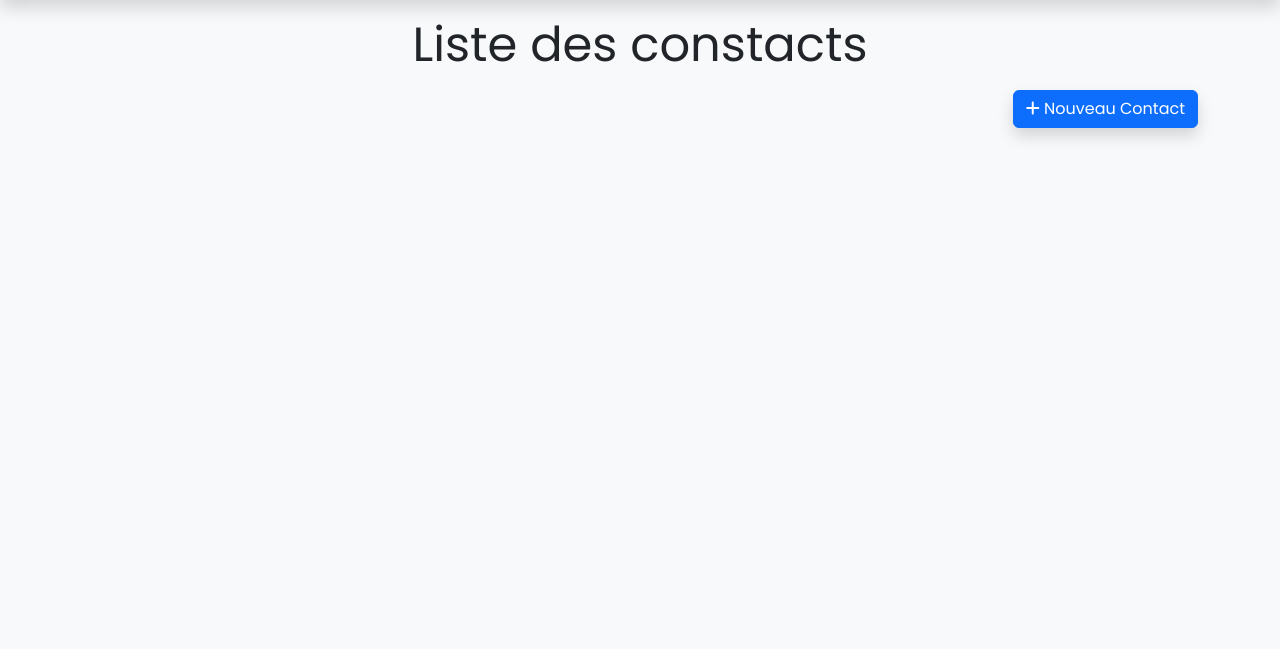
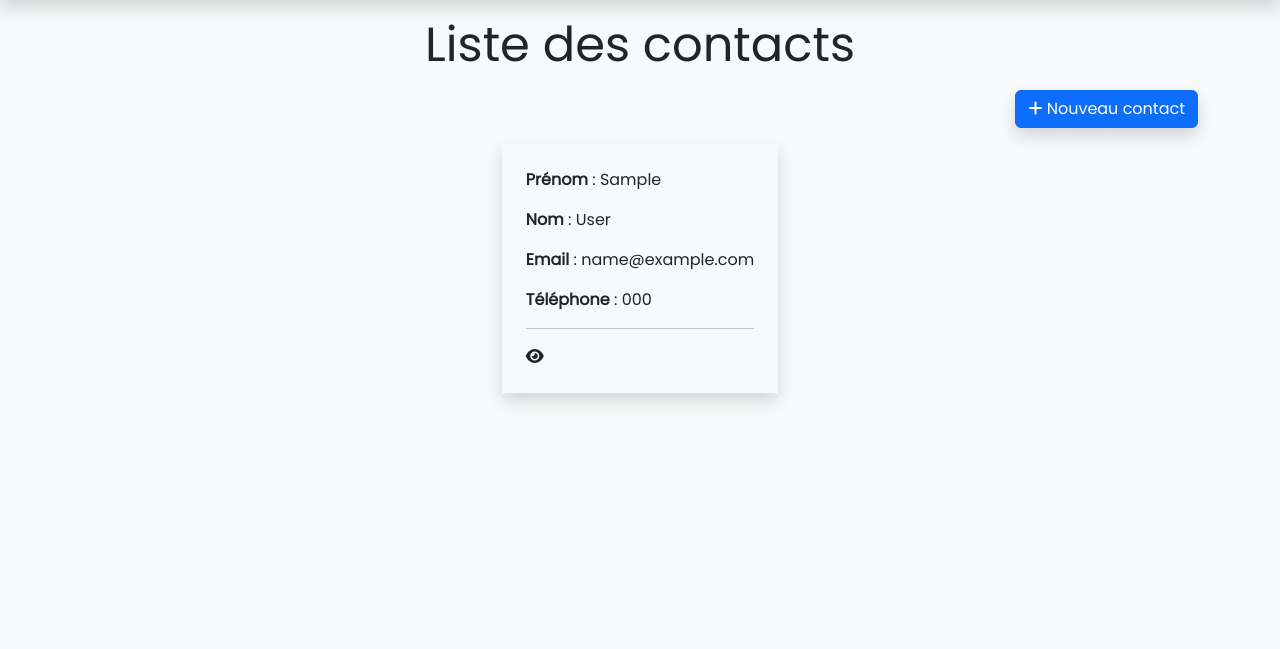
Before and after one commit to Salimaz26/agenda, a PHP site: page / in a window 1280 px wide. Shown: the part 64-713 px from the top of the page. Run offline with PHP 8.4, Linux system fonts and the light colour scheme; tables that the repository leaves empty or names only in its code hold one stand-in row (values such as "Sample post"); some libraries are stand-ins or nearby versions.

Commit message:
Affichage des contacts

```diff
--- a/functions/manager.php
+++ b/functions/manager.php
@@ -22,7 +22,7 @@ function create_contact(array $data): void
     $req->bindValue(":first_name", $data['first_name']);
     $req->bindValue(":last_name",  $data['last_name']);
     $req->bindValue(":email",      $data['email']);
-    $req->bindValue(":age",        $data['age']? $data['age'] : NULL);
+    $req->bindValue(":age",        $data['age'] ? $data['age'] : NULL);
     $req->bindValue(":phone",      $data['phone']);
     $req->bindValue(":comment",    $data['comment']);
 
@@ -32,3 +32,20 @@ function create_contact(array $data): void
     //Fermons la connexion établie avec la BDD
     $req->closeCursor();
 }
+
+
+
+/**
+ * Cette fonction permet de récupérer tous les contacts
+ *
+ * @return array
+ */
+function find_all_contacts(): array
+{
+    require __DIR__ . "/../db/connexion.php";
+    $req = $db->prepare("SELECT * FROM contact");
+    $req->execute();
+    $data = $req->fetchAll();
+    $req->closeCursor();
+    return $data;
+}
--- a/index.php
+++ b/index.php
@@ -1,34 +1,88 @@
-<?php session_start(); ?>
+<?php
+session_start();
 
-<?php  $title = "Listes des contacts";  ?>
-<?php  $description = "Hello voici notre agenda digital et vous êtes sur la page d'accueil";  ?>
+    // -------------------------------------------Logic----------------------------------------------
 
-   <?php
-    require __DIR__ . "/partials/head.php";
+    require __DIR__ . "/functions/manager.php";
+
+    // Récupération de tous les contacts
+    $contacts = find_all_contacts();
+
+
+
+
+
 ?>
+<?php // -------------------------------------------View---------------------------------------------- ?>
+<?php $title = "Liste des contacts"; ?>
+<?php $description = "Hello! Voici notre agenda digital et vous êtes sur la page d'accueil"; ?>
+<?php require __DIR__ . "/partials/head.php"; ?>
 
-   <?php
-    require __DIR__ . "/partials/nav.php";
-    ?>
+    <?php require __DIR__ . "/partials/nav.php"; ?>
 
+    <!-- Le contenu spécifique à cette page -->
     <main class="container">
-       <h1 class="text-center my-3 display-5">Liste des constacts</h1>
+        <h1 class="text-center my-3 display-5">Liste des contacts</h1>
+
+        <!-- Alert permettant d'afficher le message flash -->
         <?php if( isset($_SESSION['success']) && !empty($_SESSION['success']) ) : ?>
-            <div class="alert alert-success" role="alert">
+            <div class="text-center alert alert-success alert-dismissible fade show" role="alert">
                 <?= $_SESSION['success']; ?>
+                <button type="button" class="btn-close" data-bs-dismiss="alert" aria-label="Close"></button>
             </div>
             <?php unset($_SESSION['success']); ?>
         <?php endif ?>
 
         <div class="d-flex justify-content-end align-items-center">
-        <a href="create.php"class="btn btn-primary shadow"> <i class="fa-solid fa-plus"></i> Nouveau Contact</a>
+            <a href="create.php" class="btn btn-primary shadow"> <i class="fa-solid fa-plus"></i> Nouveau contact</a>
         </div>
+
+        <div class="container">
+            <div class="d-flex flex-column justify-content-center align-items-center">
+                <?php foreach($contacts as $contact) : ?>
+                    <div class="my-card my-3 shadow p-4">
+                        <p><strong>Prénom</strong> : <?= htmlspecialchars($contact['first_name']); ?></p>
+                        <p><strong>Nom</strong> : <?= htmlspecialchars($contact['last_name']); ?></p>
+                        <p><strong>Email</strong> : <?= htmlspecialchars($contact['email']); ?></p>
+                        <p><strong>Téléphone</strong> : <?= htmlspecialchars($contact['phone']); ?></p>
+                        <hr>
+                        <a class="text-dark" href="#" data-bs-toggle="modal"
+                        data-bs-target="#modal_<?= htmlspecialchars($contact['id']) ?>"><i class="fa-solid fa-eye"></i></a>
+
+                        <!-- Modal -->
+                        <div class="modal fade" id="modal_<?= htmlspecialchars($contact['id']) ?>" tabindex="-1" aria-labelledby="exampleModalLabel" aria-hidden="true">
+                            <div class="modal-dialog">
+                                <div class="modal-content">
+                                    <div class="modal-header">
+                                        <h1 class="modal-title fs-5" id="exampleModalLabel"><?= htmlspecialchars($contact['first_name']) ?>  <?= htmlspecialchars($contact['last_name']) ?></h1>
+                                        <button type="button" class="btn-close" data-bs-dismiss="modal" aria-label="Close"></button>
+                                    </div>
+                                    <div class="modal-body">
+                                    <?php if( isset($contact['age']) && !empty($contact['age']) ) : ?>
+                                            <p><strong>Age</strong>: <?= $contact['age'] ?></p>
+                                        <?php else : ?>
+                                            <p><em>Age non renseigné</em></p>
+                                        <?php endif ?>
+
+                                        <?php if( isset($contact['comment']) && !empty($contact['comment']) ) : ?>
+                                            <p><strong>Commentaires</strong>: <?= $contact['comment'] ?></p>
+                                        <?php else : ?>
+                                            <p><em>Commentaire non renseigné</em></p>
+                                        <?php endif ?>
+                                    </div>
+                                    <div class="modal-footer">
+                                        <button type="button" class="btn btn-secondary" data-bs-dismiss="modal">Fermer</button>
+                                    </div>
+                                </div>
+                            </div>
+                        </div>
+                    </div>
+                <?php endforeach ?>
+            </div>
+        </div>
+
     </main>
 
-   <?php
-    require __DIR__ . "/partials/footer.php";
-    ?>
+    <?php require __DIR__ . "/partials/footer.php"; ?>
 
-   <?php
-    require __DIR__ . "/partials/foot.php";
-    ?>
+<?php require __DIR__ . "/partials/foot.php"; ?>
```
Lines whose indentation alone changed are shown as unchanged.
